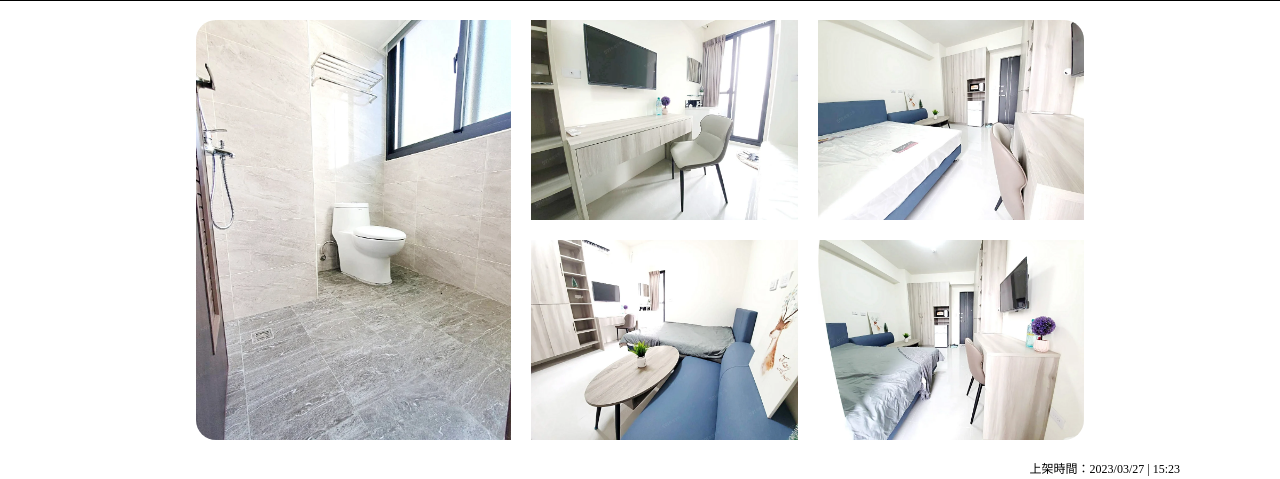
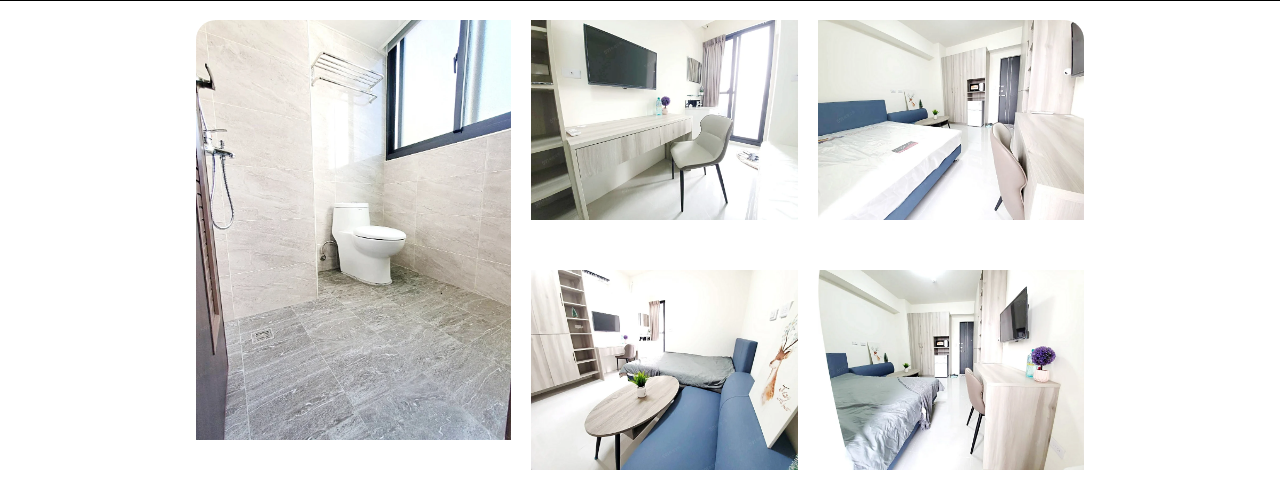
Before and after one commit to lazycat0830/HomeFinder, a plain HTML site: page item.html in a window 1280 px wide. Shown: the part 60-539 px from the top of the page. Drawn offline with Linux system fonts and the light colour scheme.

Commit message:
item-finish

```diff
--- a/css/item-style.css
+++ b/css/item-style.css
@@ -24,7 +24,7 @@
 
 .img1-8 div img{
     height: 420px;
-    padding: 10px;
+    padding: 10px 10px 40px 10px;
 }
 
 .img1-8 div div img{
@@ -46,9 +46,8 @@
 }
 
 .puttime{
+
     font-size: 12px;
-    width: 100%;
-    padding: 5px 0px;
     text-align: right;
 }
 
--- a/item.html
+++ b/item.html
@@ -35,9 +35,10 @@
                         <img src="/image/6-4.webp">
                         <img  class="img1-8_img3" src="/image/6-5.webp">
                     </div>
+                    <div class="puttime">上架時間：2023/03/27 | 15:23</div>
                 </div>
             </div>
-            <div class="puttime">上架時間：2023/03/27 | 15:23</div>
+
             <div id="housing_information" class="flexcenter">
                 <div id="content_left flexcolumn">
                     <div class="house_title">免仲介費/全新完工/獨洗曬/嚴選房客</div>
```
